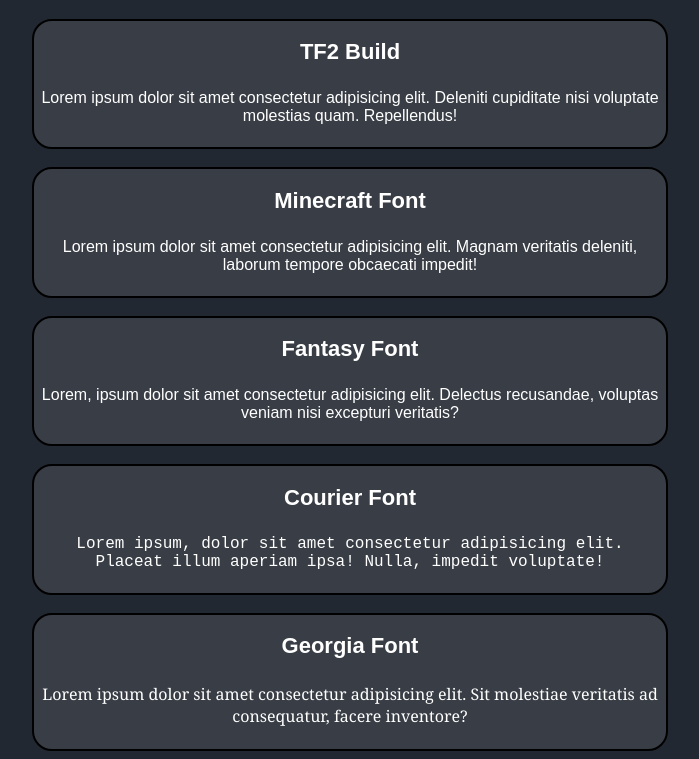
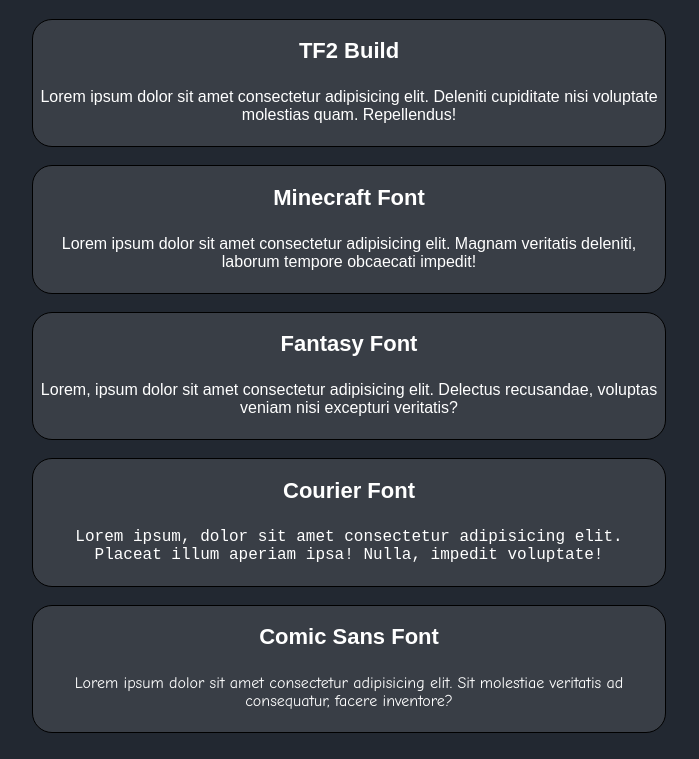
Before and after one commit to gnx9s/5-fontes, a plain HTML site: page index.html in a window 1280 px wide. Shown: the part 61-820 px from the top of the page, without its empty margins (292-991 px from the left). Drawn offline with Linux system fonts and the light colour scheme; a web font is replaced by a local one.

Commit message:
atividade feita

```diff
--- a/index.html
+++ b/index.html
@@ -13,6 +13,7 @@
 </head>
 
 <body>
+    <div class="background"></div>
     <h1>Cinco Fontes</h1>
     <div class="border">
         <h2>TF2 Build</h2>
@@ -39,7 +40,7 @@
     </div>
     <br>
     <div class="border">
-        <h2>Georgia Font</h2>
+        <h2>Comic Sans Font</h2>
         <p id="p5">Lorem ipsum dolor sit amet consectetur adipisicing elit. Sit molestiae veritatis ad consequatur,
             facere inventore?</p>
 
--- a/style.css
+++ b/style.css
@@ -38,13 +38,19 @@ h2 {
 }
 
 #p5 {
-    font-family: Georgia, 'Times New Roman', Times, serif;
+    font-family: 'Comic Sans MS', sans-serif;
 }
 
 .border {
-    border: 2px solid black;
+    border: 1px solid black;
     background-color: #393e46;
     border-radius: 20px;
     width: 50%;
     margin-left: 25%;
+    transition: 0.5s;
 }
+
+.border:hover {
+    background-color: white;
+    color: black;
+}
```
